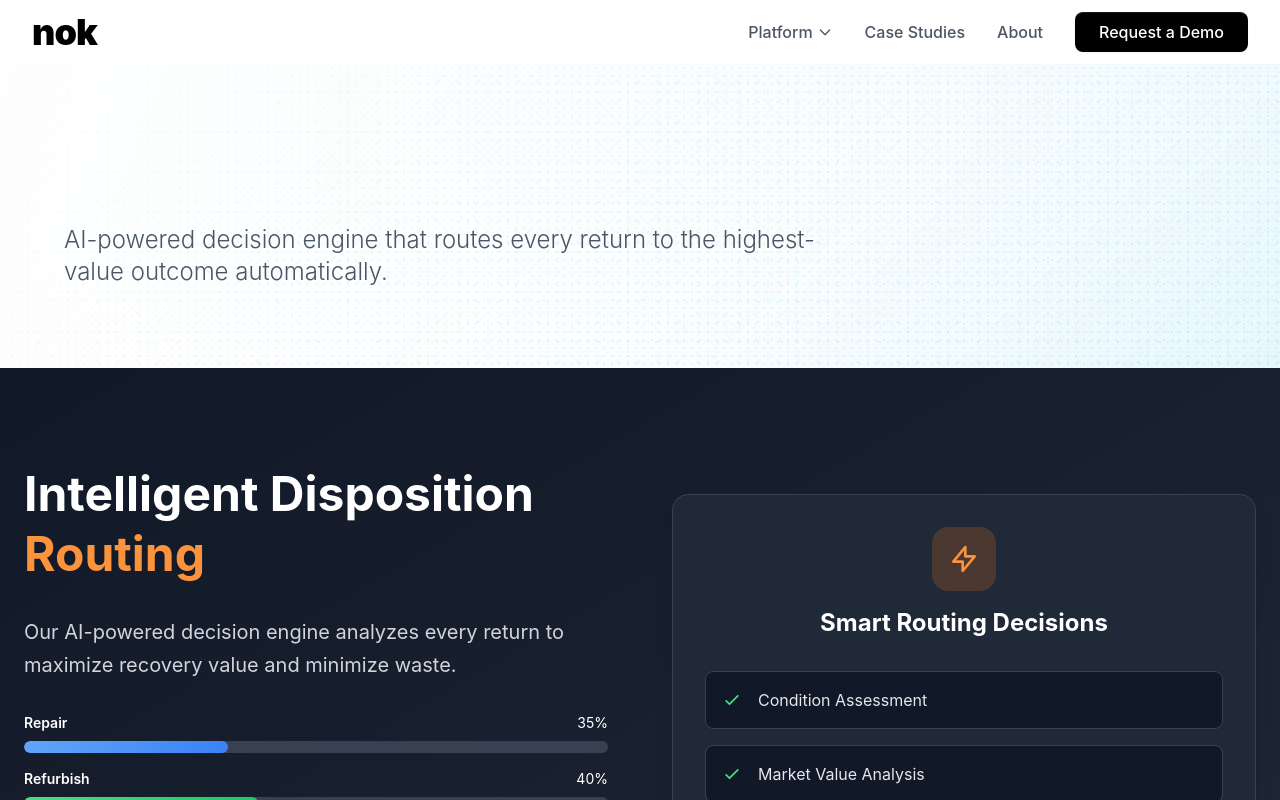
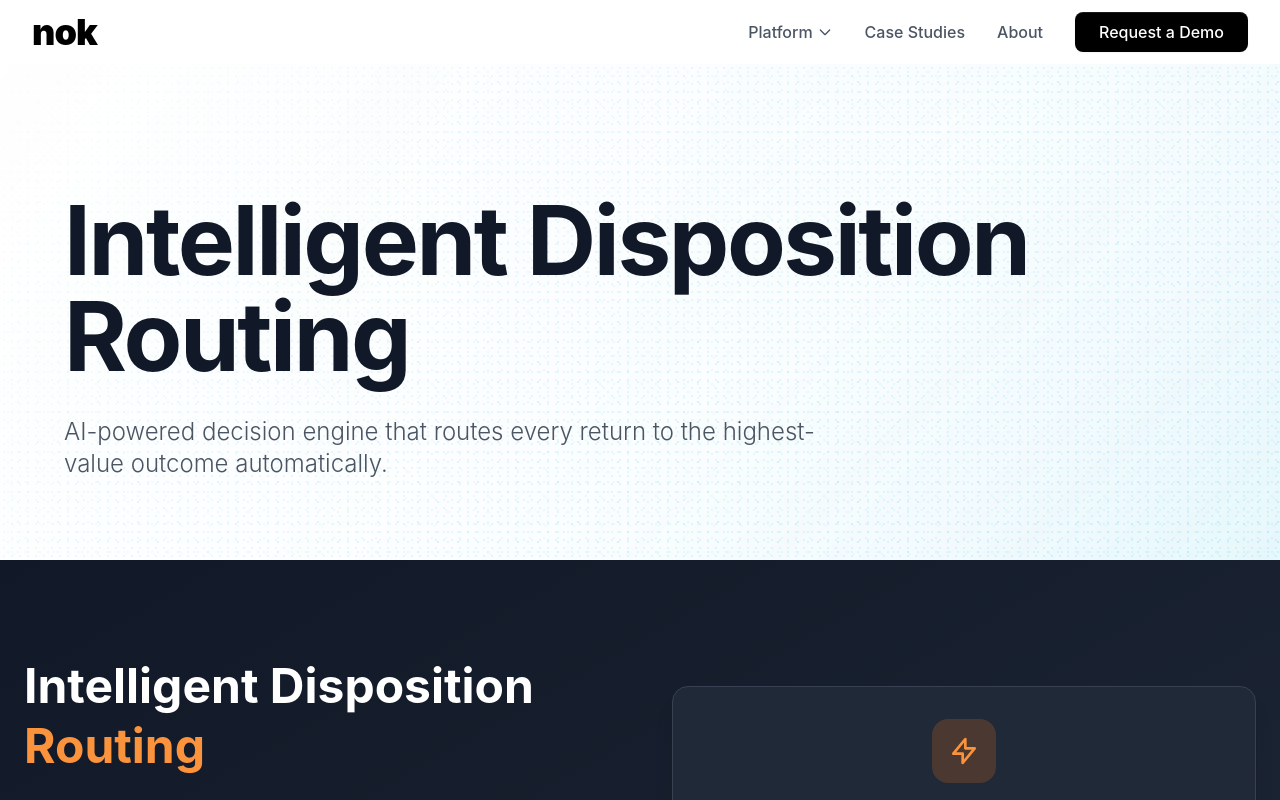
Before and after one commit to nok-admin/nok_website_mvp_v2, a Next.js app: page /platform/intelligent-disposition in a window 1280 px wide. Shown: the top 800 px of the page. Built offline with nearby package versions, Linux system fonts and the light colour scheme.

Commit message:
Add title to Intelligent Disposition page

```diff
--- a/app/platform/intelligent-disposition/page.js
+++ b/app/platform/intelligent-disposition/page.js
@@ -14,7 +14,8 @@ export default function IntelligentDisposition() {
 
         <div className="relative z-10 max-w-6xl mx-auto">
           <h1 className="text-6xl md:text-8xl font-bold mb-8 text-gray-900 leading-[1.1] tracking-tight">
-          </h1>
+         Intelligent Disposition Routing
+    </h1>
           <p className="text-xl md:text-2xl text-gray-600 max-w-3xl leading-relaxed font-light">
             AI-powered decision engine that routes every return to the highest-value outcome automatically.
           </p>
```
